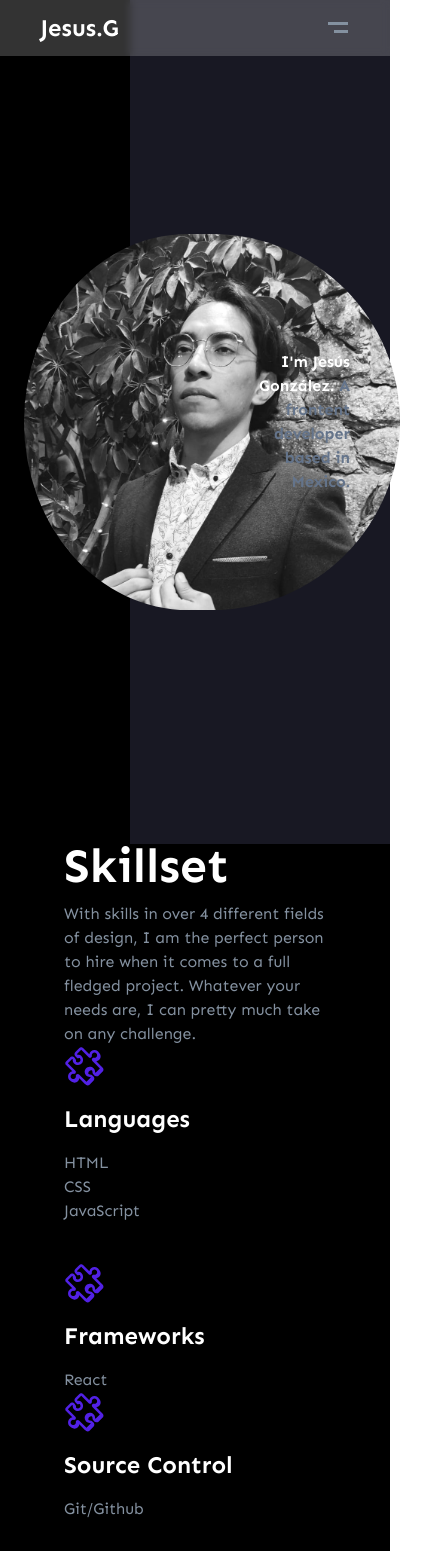
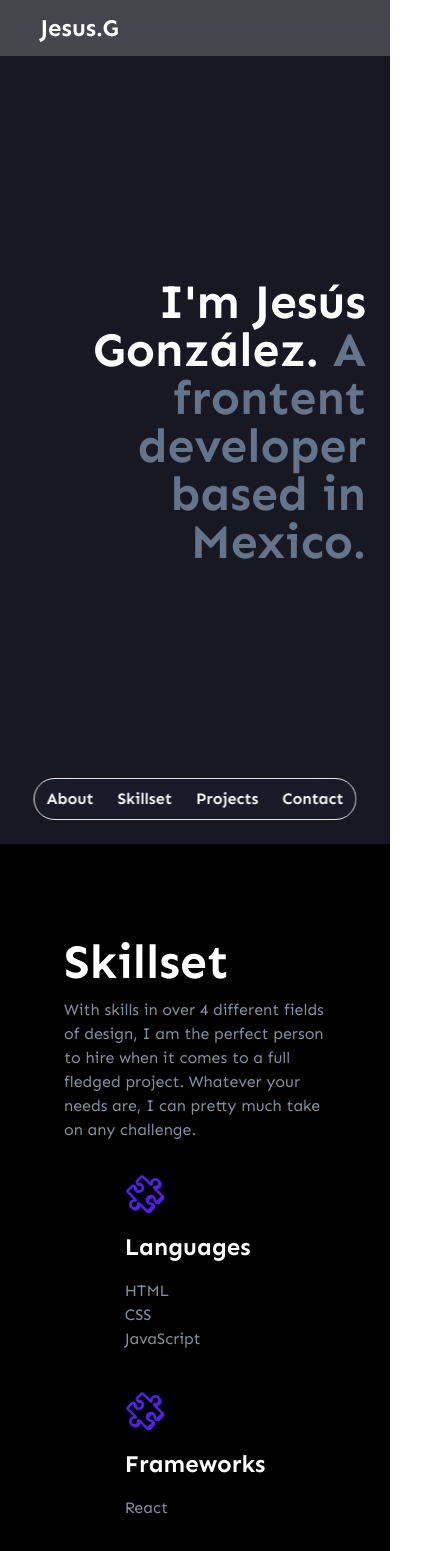
Before and after one commit to fjesus912/portfolio, a React (Vite) app: page / in a window 390 px wide. Shown: the top 1551 px of the page, 430 px wide, since content can reach past the window. Built offline with nearby package versions, Linux system fonts and the light colour scheme.

Commit message:
responsive design already working and added menu bar

```diff
--- a/index.html
+++ b/index.html
@@ -3,12 +3,12 @@
 
 <head>
   <meta charset="UTF-8" />
-  <link rel="icon" type="image/svg+xml" href="/vite.svg" />
+  <link rel="icon" type="image/svg+xml" href="/icon.svg" />
   <link rel="preconnect" href="https://fonts.googleapis.com">
   <link rel="preconnect" href="https://fonts.gstatic.com" crossorigin>
   <link href="https://fonts.googleapis.com/css2?family=Sen:wght@400;500;600;700;800&display=swap" rel="stylesheet">
   <meta name="viewport" content="width=device-width, initial-scale=1.0" />
-  <title>Vite + React</title>
+  <title>Jesús.G portfolio</title>
 </head>
 
 <body>
--- a/src/App.jsx
+++ b/src/App.jsx
@@ -3,6 +3,7 @@ import About from './components/About'
 import Contact from './components/Contact'
 import Footer from './components/Footer'
 import Navbar from './components/Navbar'
+import PopUpMenu from './components/PopUpMenu'
 import Projects from './components/Projects'
 import Skillset from './components/Skillset'
 
@@ -11,6 +12,7 @@ function App() {
   return (
     <main className='bg-black text-white font-Sen'>
     <Navbar />
+    <PopUpMenu />
     <About />
     <Skillset />
     <Projects />
--- a/src/components/About.jsx
+++ b/src/components/About.jsx
@@ -1,9 +1,9 @@
 const About = () => {
   return (
-    <section id='about' className='relative h-screen grid grid-cols-3 items-center max-w-[1200px] mx-auto'>
-      <img className='max-w-[400px] rounded-full z-10 mx-auto pl-6' src="/Picture.jpeg" alt="" />
-      <div className='relative font-bold sm:text-5xl md:text-7xl text-end col-span-2 bg-[#181823] h-screen flex my-auto items-center'>
-        <h1 className="ml-28 mr-10 z-20">
+    <section id='about' className='relative h-screen grid sm:grid-cols-3 items-center max-w-[1200px] mx-auto'>
+      <img className='max-w-[400px] hidden sm:block left-full absolute visible sm:left-0 sm:relative sm:rounded-full z-10 mx-auto sm:pl-6' src="/Picture.jpeg" alt="" />
+      <div className='relative font-bold text-5xl sm:text-5xl md:text-7xl text-end sm:col-span-2 bg-[#181823] h-screen flex my-auto items-center'>
+        <h1 className="sm:ml-28 mr-6 ml-6 z-20">
           I&apos;m Jesús González.<span className='text-slate-500'> A frontent developer based in Mexico.</span>
         </h1>
       </div >
--- a/src/components/Contact.jsx
+++ b/src/components/Contact.jsx
@@ -1,7 +1,7 @@
 const Contact = () => {
   return (
-    <section className="h-auto flex items-center justify-center max-w-[900px] mx-auto px-6 mb-32 mt-32" id="contact">
-      <div className="grid gap-3 grid-cols-2">
+    <section className="h-auto flex items-center justify-center max-w-[900px] mx-auto px-10 sm:px-6 mb-32 mt-32" id="contact">
+      <div className="grid gap-3 sm:grid-cols-2">
         <div className="flex flex-col gap-6">
           <h2 className="font-bold text-5xl">Let’s talk business</h2>
           <p className="text-[#8491A0]">Now that you know a lot about me, let me know if you are interested to work with me.</p>
--- a/src/components/Footer.jsx
+++ b/src/components/Footer.jsx
@@ -2,8 +2,8 @@ import { IconBrandGithub, IconBrandLinkedin } from "@tabler/icons-react"
 
 const Footer = () => {
   return (
-    <section className="bg-[#181823] py-10 px-20">
-      <div className="grid grid-cols-2 max-w-[1200px] mx-auto">
+    <section className="bg-[#181823] py-10 px-10 sm:px-20">
+      <div className="grid sm:grid-cols-2 max-w-[1200px] mx-auto gap-6">
         <div className="font-bold text-2xl flex flex-col gap-3">
           <h3>Jesús.G</h3>
           <div className="flex gap-2">
@@ -15,7 +15,7 @@ const Footer = () => {
             </a>
           </div>
         </div>
-        <nav className='flex flex-col gap-4 text-white/60 h-full sm:visible invisible'>
+        <nav className='flex flex-col gap-4 text-white/60 h-full'>
           <a className="hover:text-white transition-colors" href="#about">About</a>
           <a className="hover:text-white transition-colors" href="#skillset">Skillset</a>
           <a className="hover:text-white transition-colors" href="#projects">Projects</a>
--- a/src/components/Navbar.jsx
+++ b/src/components/Navbar.jsx
@@ -1,25 +1,16 @@
-import { useState } from "react"
-
 const Navbar = () => {
-  const [isShownMenu, setIsShownMenu] = useState(false)
-
-  const handleShowMenu = () => {
-    setIsShownMenu(!isShownMenu)
-  }
 
   return (
-    <header className='w-screen flex px-10 justify-between bg-white/20 backdrop-blur-sm h-14 items-center fixed z-30'>
+    <header className='w-screen flex px-10 justify-between bg-white/20 backdrop-blur-lg h-14 items-center fixed z-30'>
       <a className="font-bold text-2xl hover:text-[#5221E6] transition-colors" href="#">Jesus.G</a>
 
-      <button onClick={handleShowMenu} className='inline sm:hidden absolute right-10'>
-        <img src="/MenuIcon.svg" alt="" />
-      </button>
       <nav className='flex text-white/60 h-full sm:visible invisible font-semibold'>
         <a className='hover:bg-[#5221E6] hover:text-white px-3 transition-all flex items-center' href="#about">About</a>
         <a className='hover:bg-[#5221E6] hover:text-white px-3 transition-all flex items-center' href="#skillset">Skillset</a>
         <a className='hover:bg-[#5221E6] hover:text-white px-3 transition-all flex items-center' href="#projects">Projects</a>
         <a className='hover:bg-[#5221E6] hover:text-white px-3 transition-all flex items-center' href="#contact">Contact</a>
       </nav>
+
     </header>
   )
 }
--- /dev/null
+++ b/src/components/PopUpMenu.jsx
@@ -0,0 +1,13 @@
+const PopUpMenu = () => {
+
+  return (
+      // <nav className='flex text-white/60 h-full sm:visible invisible font-semibold'>
+      <nav className={`fixed z-30 py-2 bottom-6 left-1/2 -translate-x-1/2 bg-slate-800/25 backdrop-blur-lg flex rounded-full justify-start font-semibold border sm:-right-full sm:hidden transition-all`}>
+        <a className='hover:text-[#5221E6] hover:font-extrabold px-3 transition-all flex items-center' href="#about">About</a>
+        <a className='hover:text-[#5221E6] hover:font-extrabold px-3 transition-all flex items-center' href="#skillset">Skillset</a>
+        <a className='hover:text-[#5221E6] hover:font-extrabold px-3 transition-all flex items-center' href="#projects">Projects</a>
+        <a className='hover:text-[#5221E6] hover:font-extrabold px-3 transition-all flex items-center' href="#contact">Contact</a>
+      </nav>
+  )
+}
+export default PopUpMenu
--- a/src/components/Projects.jsx
+++ b/src/components/Projects.jsx
@@ -1,6 +1,6 @@
 const Projects = () => {
   return (
-    <section className="h-auto px-16 grid grid-cols-2 gap-6 items-center justify-center max-w-[1200px] mx-auto" id="projects">
+    <section className="h-auto px-16 grid mt-32 sm:mt-0 sm:grid-cols-2 gap-6 items-center justify-center max-w-[1200px] mx-auto" id="projects">
       <div className="grid gap-6">
         <div className="flex flex-col gap-3">
           <h2 className="font-bold text-5xl">Projects</h2>
--- a/src/components/Skillset.jsx
+++ b/src/components/Skillset.jsx
@@ -1,12 +1,12 @@
 const Skillset = () => {
   return (
-    <section className="h-screen px-16 flex items-center max-w-[1200px] mx-auto" id="skillset">
-      <div className="flex flex-col sm:grid sm:grid-cols-3 sm:gap-10">
+    <section className="h-screen px-16 flex items-center max-w-[1200px] mx-auto mt-32 sm:mt-0" id="skillset">
+      <div className="flex flex-col gap-8 sm:grid sm:grid-cols-3 sm:gap-10">
         <div className="flex flex-col gap-3">
           <h2 className="font-bold text-5xl">Skillset</h2>
           <p className="text-[#8491A0]">With skills in over 4 different fields of design, I am the perfect person to hire when it comes to a full fledged project. Whatever your needs are, I can pretty much take on any challenge.</p>
         </div>
-        <div className="grid gap-10">
+        <div className="grid gap-10 justify-center">
           <div className="grid gap-4">
             <img src="/puzzle-piece.svg" alt="" />
             <h3 className="font-bold text-2xl">Languages</h3>
@@ -24,7 +24,7 @@ const Skillset = () => {
             </ul>
           </div>
         </div>
-        <div className="grid gap-10">
+        <div className="grid gap-10 justify-center">
           <div className="grid gap-4">
             <img src="/puzzle-piece.svg" alt="" />
             <h3 className="font-bold text-2xl">Source Control</h3>
```
Also changed, not shown: .eslintrc.cjs, public/icon.svg (added).
